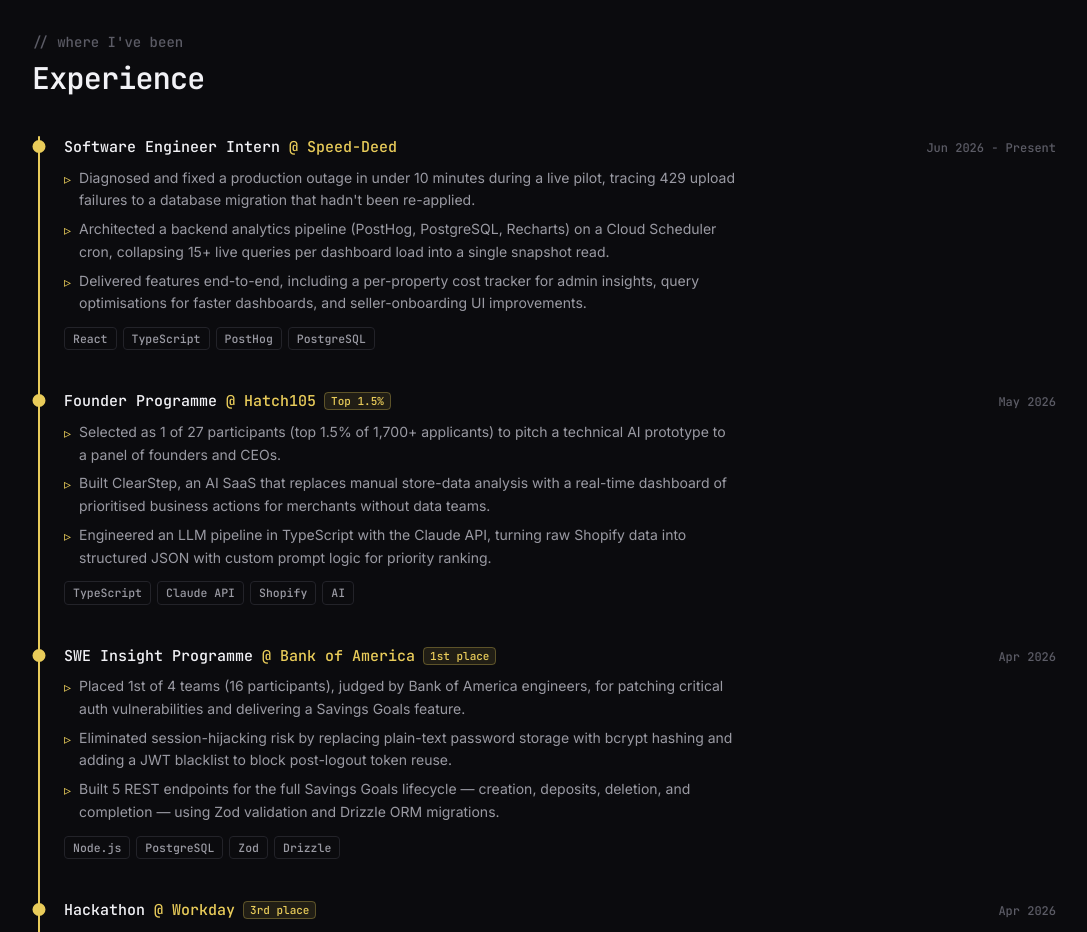
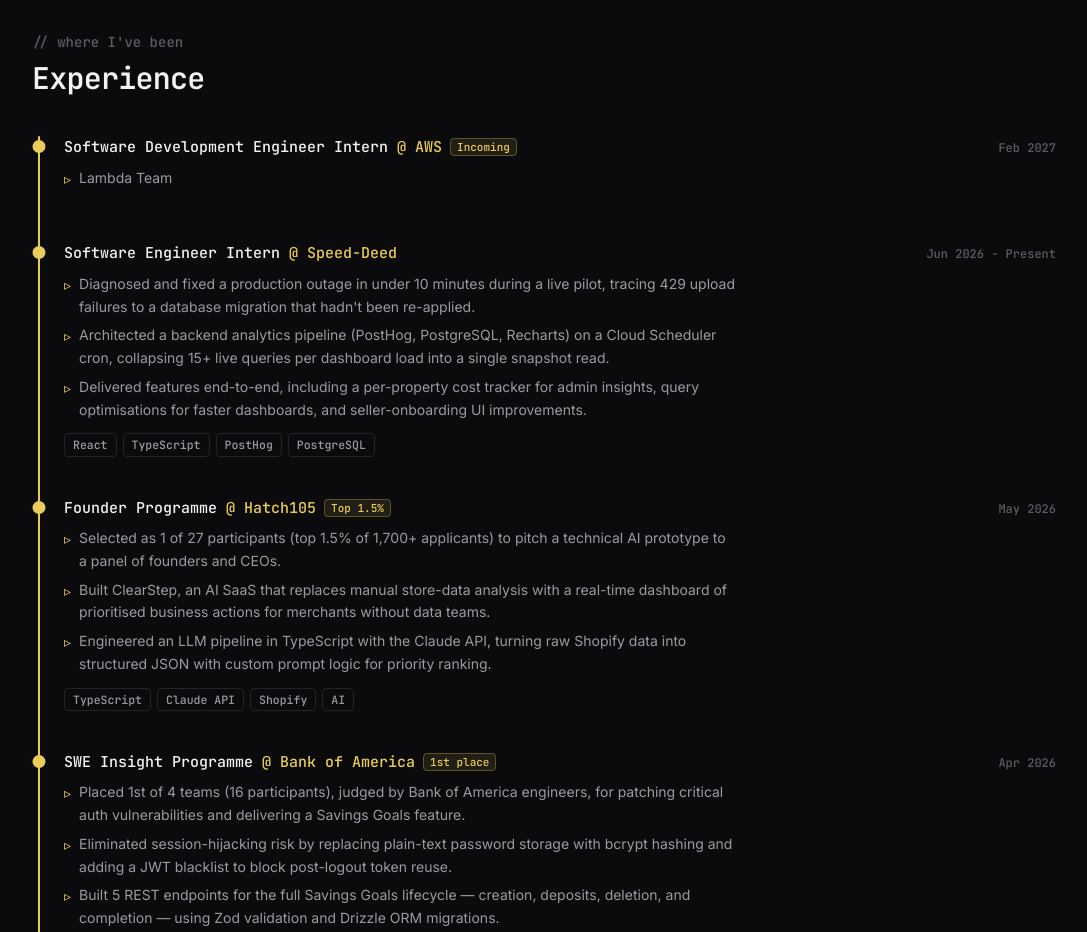
Before and after one commit to jakeoreillyy/Portfolio, a React (Vite) app: page / in a window 1280 px wide. Shown: the part 1460-2392 px from the top of the page, without its empty margins (96-1183 px from the left). Built offline with nearby package versions, Linux system fonts and the light colour scheme; no server answers.

Commit message:
Added AWS to experience

```diff
--- a/src/components/Experience.tsx
+++ b/src/components/Experience.tsx
@@ -11,6 +11,14 @@ type Job = {
 };
 
 const jobs: Job[] = [
+  {
+    role: "Software Development Engineer Intern",
+    org: "AWS",
+    date: "Feb 2027",
+    badge: "Incoming",
+    highlights: ["Lambda Team"],
+    tags: [],
+  },
   {
     role: "Software Engineer Intern",
     org: "Speed-Deed",
```
